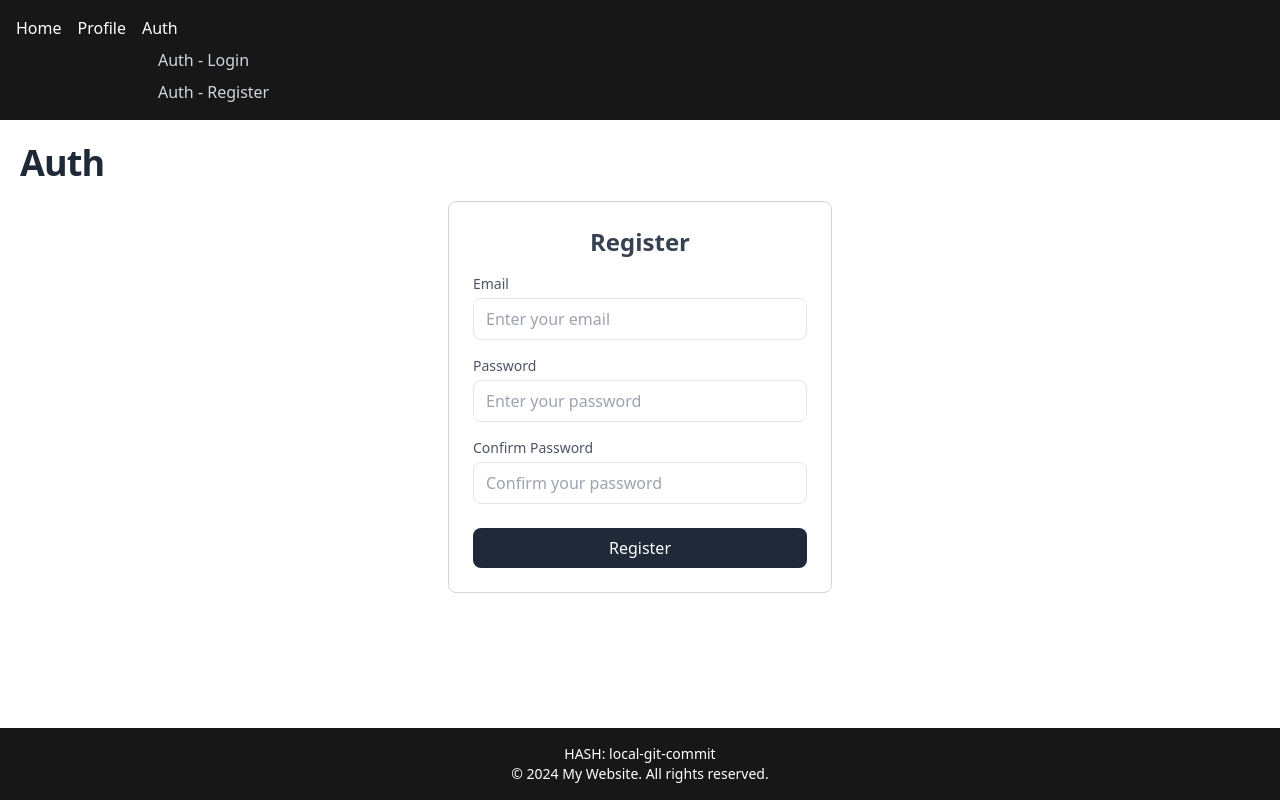
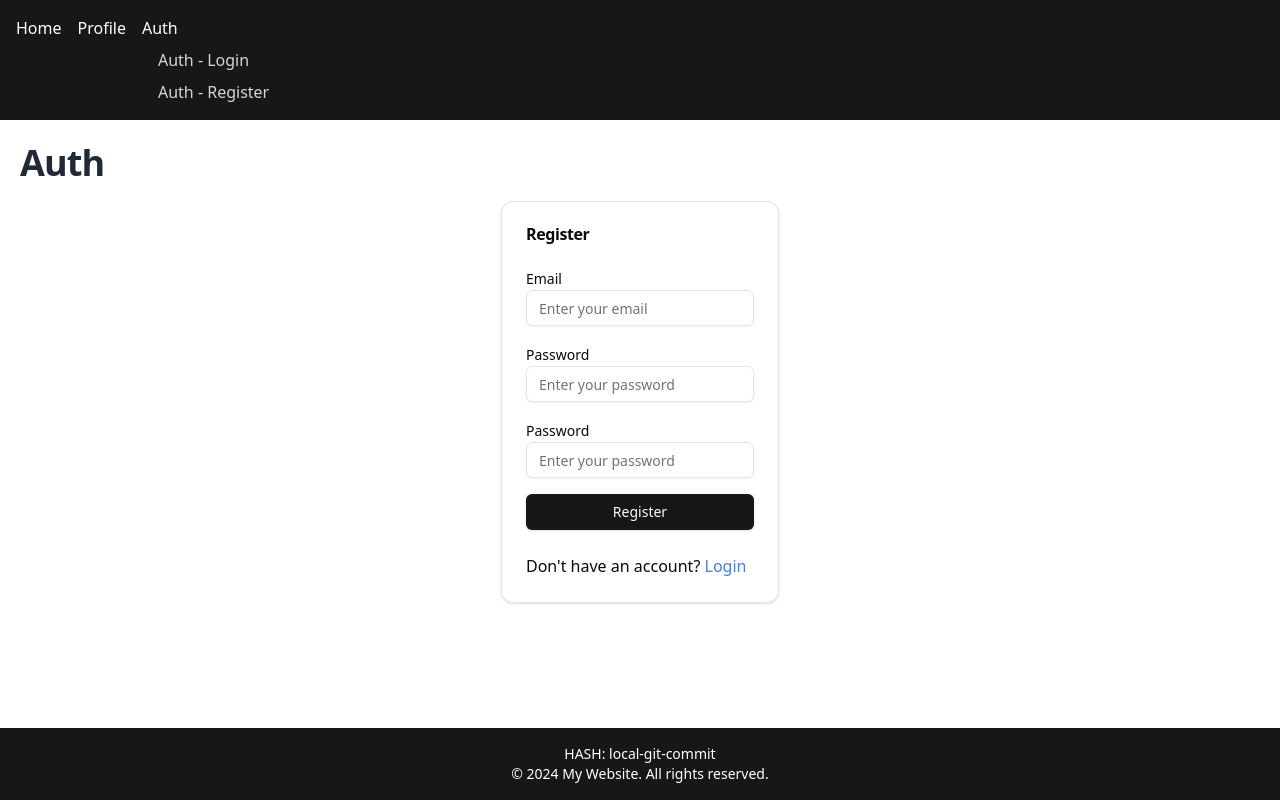
Before and after one commit to fedorovsky/node-jwt, a React (Vite) app in the folder client/: page /auth/register in a window 1280 px wide. Built offline with nearby package versions, Linux system fonts and the light colour scheme.

Commit message:
register form

```diff
--- a/client/src/features/auth/pages/auth-register-page.tsx
+++ b/client/src/features/auth/pages/auth-register-page.tsx
@@ -1,4 +1,15 @@
 import { useForm, SubmitHandler } from 'react-hook-form';
+import {
+  Card,
+  CardContent,
+  CardFooter,
+  CardHeader,
+  CardTitle
+} from '@/shared/components/ui/card.tsx';
+import { Label } from '@/shared/components/ui/label.tsx';
+import { Input } from '@/shared/components/ui/input.tsx';
+import { Button } from '@/shared/components/ui/button.tsx';
+import { Link } from 'react-router-dom';
 
 // Интерфейс для данных формы
 interface FormValues {
@@ -23,22 +34,18 @@ export const AuthRegisterPage = () => {
 
   return (
     <div className='flex items-center justify-center'>
-      <form
-        onSubmit={handleSubmit(onSubmit)}
-        noValidate
-        className='w-full max-w-sm bg-white p-6 rounded-lg border border-gray-300'
-      >
-        <h2 className='text-2xl font-bold text-gray-700 text-center mb-4'>Register</h2>
-
+      <Card>
+        <CardHeader>
+          <CardTitle>Register</CardTitle>
+        </CardHeader>
+        <CardContent>
+          <form onSubmit={handleSubmit(onSubmit)} noValidate>
             <div className='mb-4'>
-          <label htmlFor='email' className='block text-sm font-medium text-gray-600'>
-            Email
-          </label>
-          <input
+              <Label htmlFor='email'>Email</Label>
+              <Input
                 type='email'
                 id='email'
                 placeholder='Enter your email'
-            className='w-full mt-1 px-3 py-2 text-gray-700 border rounded-lg focus:outline-none focus:ring focus:ring-blue-300'
                 {...register('email', {
                   required: 'Email is required',
                   pattern: {
@@ -46,19 +53,15 @@ export const AuthRegisterPage = () => {
                     message: 'Invalid email format'
                   }
                 })}
-          />
+              ></Input>
               {errors.email && <p className='text-sm text-red-500 mt-1'>{errors.email.message}</p>}
             </div>
-
             <div className='mb-4'>
-          <label htmlFor='password' className='block text-sm font-medium text-gray-600'>
-            Password
-          </label>
-          <input
+              <Label htmlFor='password'>Password</Label>
+              <Input
                 type='password'
                 id='password'
                 placeholder='Enter your password'
-            className='w-full mt-1 px-3 py-2 text-gray-700 border rounded-lg focus:outline-none focus:ring focus:ring-blue-300'
                 {...register('password', {
                   required: 'Password is required',
                   minLength: {
@@ -71,16 +74,12 @@ export const AuthRegisterPage = () => {
                 <p className='text-sm text-red-500 mt-1'>{errors.password.message}</p>
               )}
             </div>
-
-        <div className='mb-6'>
-          <label htmlFor='confirm-password' className='block text-sm font-medium text-gray-600'>
-            Confirm Password
-          </label>
-          <input
+            <div className='mb-4'>
+              <Label htmlFor='password'>Password</Label>
+              <Input
                 type='password'
                 id='confirm-password'
-            placeholder='Confirm your password'
-            className='w-full mt-1 px-3 py-2 text-gray-700 border rounded-lg focus:outline-none focus:ring focus:ring-blue-300'
+                placeholder='Enter your password'
                 {...register('confirmPassword', {
                   required: 'Confirm Password is required',
                   validate: (value) => value === watch('password') || 'Passwords do not match'
@@ -90,14 +89,20 @@ export const AuthRegisterPage = () => {
                 <p className='text-sm text-red-500 mt-1'>{errors.confirmPassword.message}</p>
               )}
             </div>
-
-        <button
-          type='submit'
-          className='w-full px-4 py-2 text-white bg-gray-800 rounded-lg hover:bg-gray-600 focus:outline-none focus:ring focus:ring-gray-300'
-        >
+            <Button type='submit' className='w-full'>
               Register
-        </button>
+            </Button>
           </form>
+        </CardContent>
+        <CardFooter>
+          <p>
+            Don't have an account?{' '}
+            <Link to='/auth/login' className='text-blue-500 hover:underline'>
+              Login
+            </Link>
+          </p>
+        </CardFooter>
+      </Card>
     </div>
   );
 };
```
Lines whose indentation alone changed are shown as unchanged.
